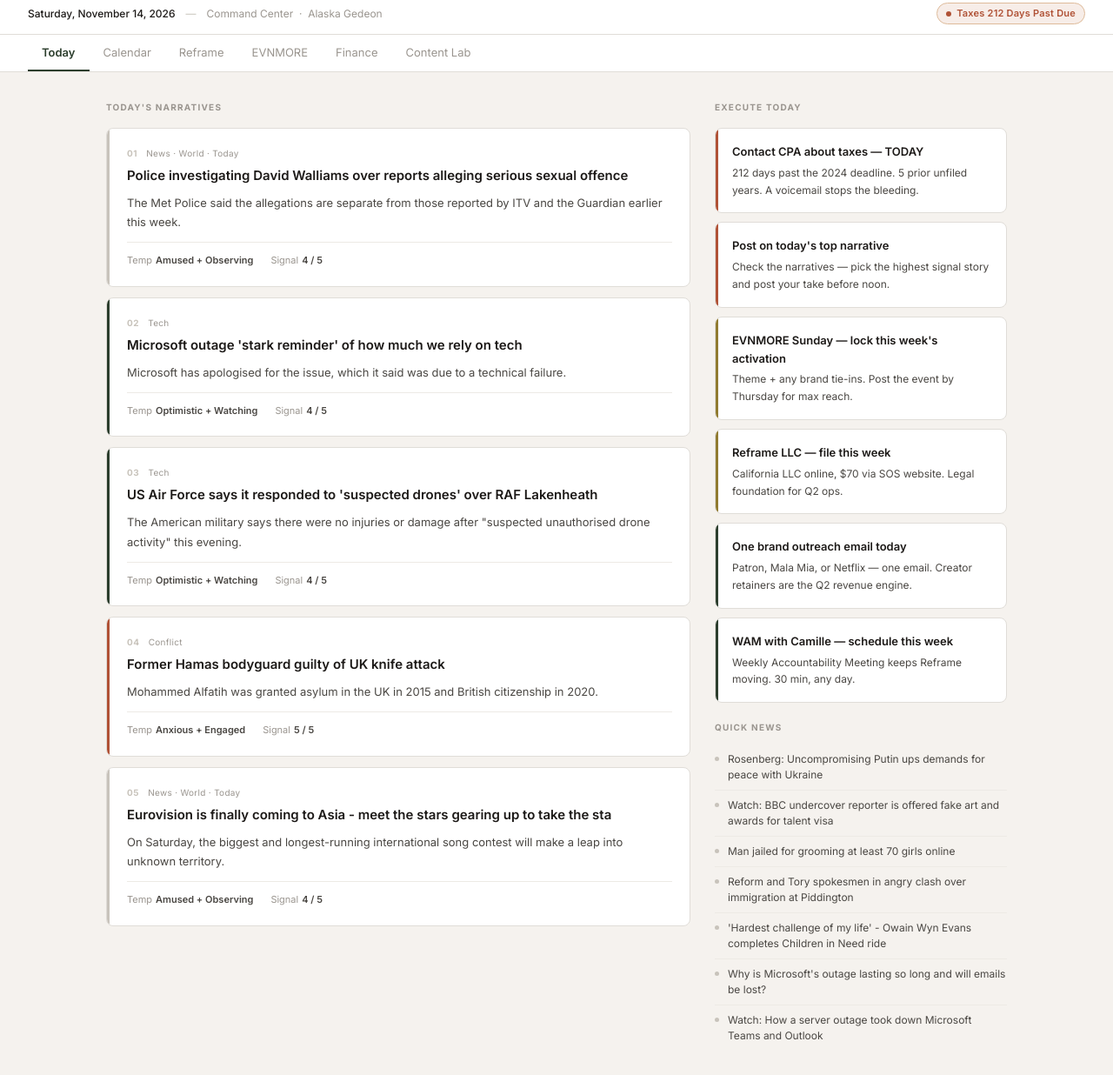
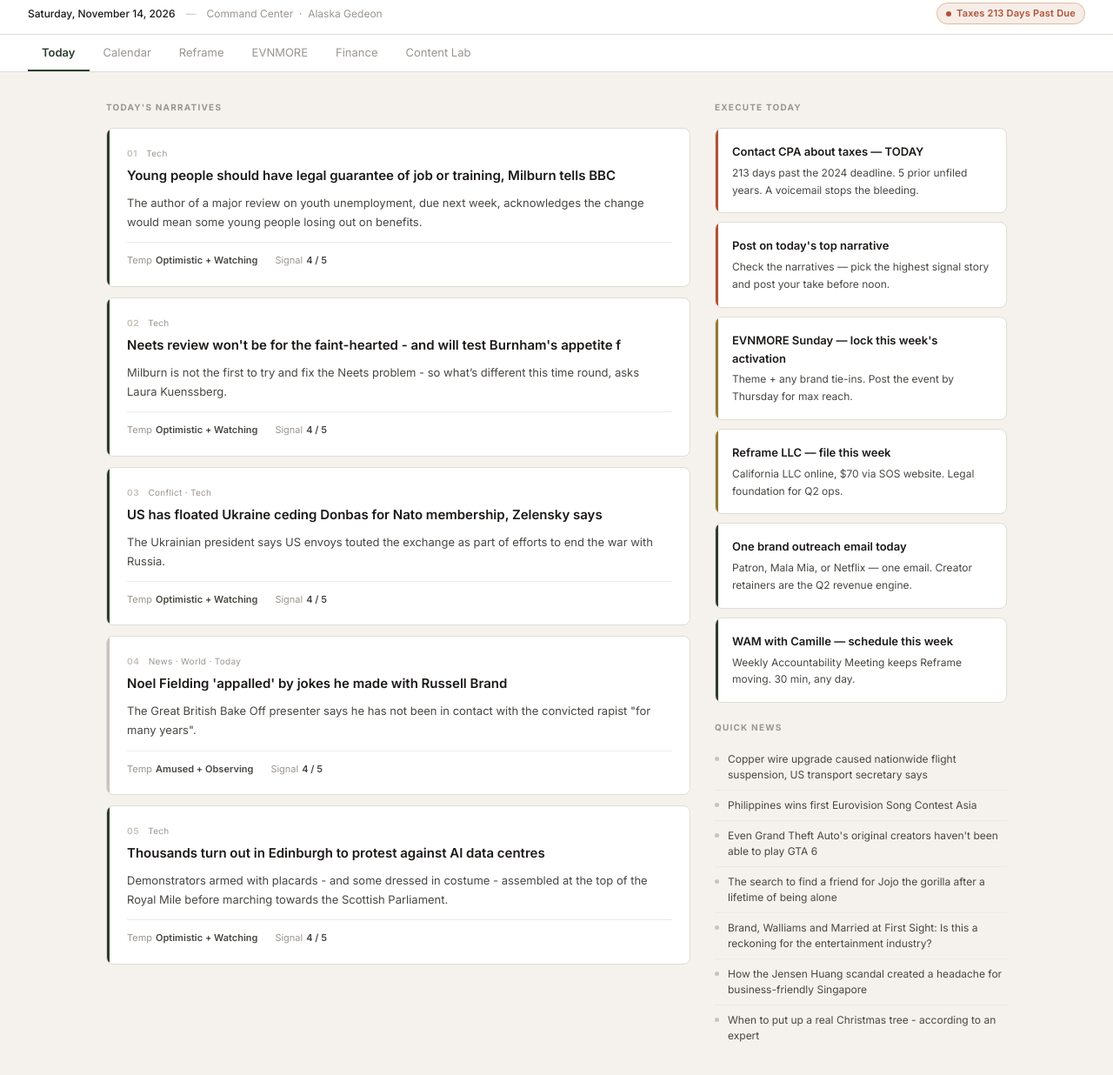
Before and after one commit to alaskagedeon-art/daily-dashboard, a plain HTML site: page index.html in a window 1280 px wide. Shown: the part 8-1244 px from the top of the page at 87% size. Drawn offline with Linux system fonts and the light colour scheme.

Commit message:
Daily update 2026-11-14

```diff
--- a/index.html
+++ b/index.html
@@ -1074,7 +1074,7 @@ body {
   </div>
   <div class="topbar-alert">
     <span class="alert-dot"></span>
-    Taxes 212 Days Past Due
+    Taxes 213 Days Past Due
   </div>
 </div>
 
@@ -1099,15 +1099,15 @@ body {
       <div>
         <div class="section-title mb-16">Today's Narratives</div>
         <!-- NARRATIVES-START -->
-        <div class="narrative-card nc-muted">
+        <div class="narrative-card nc-green">
           <div class="nc-eyebrow">
             <span class="nc-num">01</span>
-            <span class="nc-tag">News · World · Today</span>
+            <span class="nc-tag">Tech</span>
           </div>
-          <div class="nc-title">Police investigating David Walliams over reports alleging serious sexual offence</div>
-          <div class="nc-body">The Met Police said the allegations are separate from those reported by ITV and the Guardian earlier this week.</div>
+          <div class="nc-title">Young people should have legal guarantee of job or training, Milburn tells BBC</div>
+          <div class="nc-body">The author of a major review on youth unemployment, due next week, acknowledges the change would mean some young people losing out on benefits.</div>
           <div class="nc-footer">
-            <div class="nc-footer-item">Temp<span>Amused + Observing</span></div>
+            <div class="nc-footer-item">Temp<span>Optimistic + Watching</span></div>
             <div class="nc-footer-item">Signal<span>4 / 5</span></div>
           </div>
         </div>
@@ -1116,8 +1116,8 @@ body {
             <span class="nc-num">02</span>
             <span class="nc-tag">Tech</span>
           </div>
-          <div class="nc-title">Microsoft outage 'stark reminder' of how much we rely on tech</div>
-          <div class="nc-body">Microsoft has apologised for the issue, which it said was due to a technical failure.</div>
+          <div class="nc-title">Neets review won't be for the faint-hearted - and will test Burnham's appetite f</div>
+          <div class="nc-body">Milburn is not the first to try and fix the Neets problem - so what’s different this time round, asks Laura Kuenssberg.</div>
           <div class="nc-footer">
             <div class="nc-footer-item">Temp<span>Optimistic + Watching</span></div>
             <div class="nc-footer-item">Signal<span>4 / 5</span></div>
@@ -1126,36 +1126,36 @@ body {
         <div class="narrative-card nc-green">
           <div class="nc-eyebrow">
             <span class="nc-num">03</span>
-            <span class="nc-tag">Tech</span>
+            <span class="nc-tag">Conflict · Tech</span>
           </div>
-          <div class="nc-title">US Air Force says it responded to 'suspected drones' over RAF Lakenheath</div>
-          <div class="nc-body">The American military says there were no injuries or damage after "suspected unauthorised drone activity" this evening.</div>
+          <div class="nc-title">US has floated Ukraine ceding Donbas for Nato membership, Zelensky says</div>
+          <div class="nc-body">The Ukrainian president says US envoys touted the exchange as part of efforts to end the war with Russia.</div>
           <div class="nc-footer">
             <div class="nc-footer-item">Temp<span>Optimistic + Watching</span></div>
             <div class="nc-footer-item">Signal<span>4 / 5</span></div>
           </div>
         </div>
-        <div class="narrative-card nc-red">
+        <div class="narrative-card nc-muted">
           <div class="nc-eyebrow">
             <span class="nc-num">04</span>
-            <span class="nc-tag">Conflict</span>
+            <span class="nc-tag">News · World · Today</span>
           </div>
-          <div class="nc-title">Former Hamas bodyguard guilty of UK knife attack</div>
-          <div class="nc-body">Mohammed Alfatih was granted asylum in the UK in 2015 and British citizenship in 2020.</div>
+          <div class="nc-title">Noel Fielding 'appalled' by jokes he made with Russell Brand</div>
+          <div class="nc-body">The Great British Bake Off presenter says he has not been in contact with the convicted rapist "for many years".</div>
           <div class="nc-footer">
-            <div class="nc-footer-item">Temp<span>Anxious + Engaged</span></div>
-            <div class="nc-footer-item">Signal<span>5 / 5</span></div>
+            <div class="nc-footer-item">Temp<span>Amused + Observing</span></div>
+            <div class="nc-footer-item">Signal<span>4 / 5</span></div>
           </div>
         </div>
-        <div class="narrative-card nc-muted">
+        <div class="narrative-card nc-green">
           <div class="nc-eyebrow">
             <span class="nc-num">05</span>
-            <span class="nc-tag">News · World · Today</span>
+            <span class="nc-tag">Tech</span>
           </div>
-          <div class="nc-title">Eurovision is finally coming to Asia - meet the stars gearing up to take the sta</div>
-          <div class="nc-body">On Saturday, the biggest and longest-running international song contest will make a leap into unknown territory.</div>
+          <div class="nc-title">Thousands turn out in Edinburgh to protest against AI data centres</div>
+          <div class="nc-body">Demonstrators armed with placards - and some dressed in costume - assembled at the top of the Royal Mile before marching towards the Scottish Parliament.</div>
           <div class="nc-footer">
-            <div class="nc-footer-item">Temp<span>Amused + Observing</span></div>
+            <div class="nc-footer-item">Temp<span>Optimistic + Watching</span></div>
             <div class="nc-footer-item">Signal<span>4 / 5</span></div>
           </div>
         </div>
@@ -1168,7 +1168,7 @@ body {
         <!-- PRIORITIES-START -->
         <div class="priority-item pi-red">
           <div class="pi-title">Contact CPA about taxes — TODAY</div>
-          <div class="pi-body">212 days past the 2024 deadline. 5 prior unfiled years. A voicemail stops the bleeding.</div>
+          <div class="pi-body">213 days past the 2024 deadline. 5 prior unfiled years. A voicemail stops the bleeding.</div>
         </div>
         <div class="priority-item pi-red">
           <div class="pi-title">Post on today's top narrative</div>
@@ -1192,13 +1192,13 @@ body {
         </div>
         <div class="news-list">
           <div class="section-title">Quick News</div>
-          <div class="news-bullet"><span class="news-dot"></span><span>Rosenberg: Uncompromising Putin ups demands for peace with Ukraine</span></div>
-          <div class="news-bullet"><span class="news-dot"></span><span>Watch: BBC undercover reporter is offered fake art and awards for talent visa</span></div>
-          <div class="news-bullet"><span class="news-dot"></span><span>Man jailed for grooming at least 70 girls online</span></div>
-          <div class="news-bullet"><span class="news-dot"></span><span>Reform and Tory spokesmen in angry clash over immigration at Piddington</span></div>
-          <div class="news-bullet"><span class="news-dot"></span><span>'Hardest challenge of my life' - Owain Wyn Evans completes Children in Need ride</span></div>
-          <div class="news-bullet"><span class="news-dot"></span><span>Why is Microsoft's outage lasting so long and will emails be lost?</span></div>
-          <div class="news-bullet"><span class="news-dot"></span><span>Watch: How a server outage took down Microsoft Teams and Outlook</span></div>
+          <div class="news-bullet"><span class="news-dot"></span><span>Copper wire upgrade caused nationwide flight suspension, US transport secretary says</span></div>
+          <div class="news-bullet"><span class="news-dot"></span><span>Philippines wins first Eurovision Song Contest Asia</span></div>
+          <div class="news-bullet"><span class="news-dot"></span><span>Even Grand Theft Auto's original creators haven't been able to play GTA 6</span></div>
+          <div class="news-bullet"><span class="news-dot"></span><span>The search to find a friend for Jojo the gorilla after a lifetime of being alone</span></div>
+          <div class="news-bullet"><span class="news-dot"></span><span>Brand, Walliams and Married at First Sight: Is this a reckoning for the entertainment industry?</span></div>
+          <div class="news-bullet"><span class="news-dot"></span><span>How the Jensen Huang scandal created a headache for business-friendly Singapore</span></div>
+          <div class="news-bullet"><span class="news-dot"></span><span>When to put up a real Christmas tree - according to an expert</span></div>
         </div>
         <!-- PRIORITIES-END -->
       </div>
```
